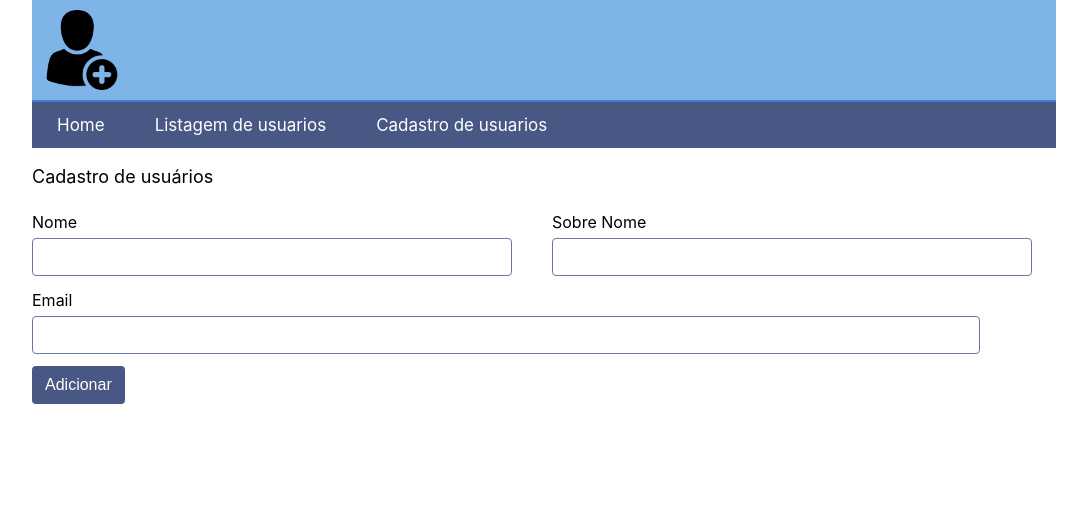
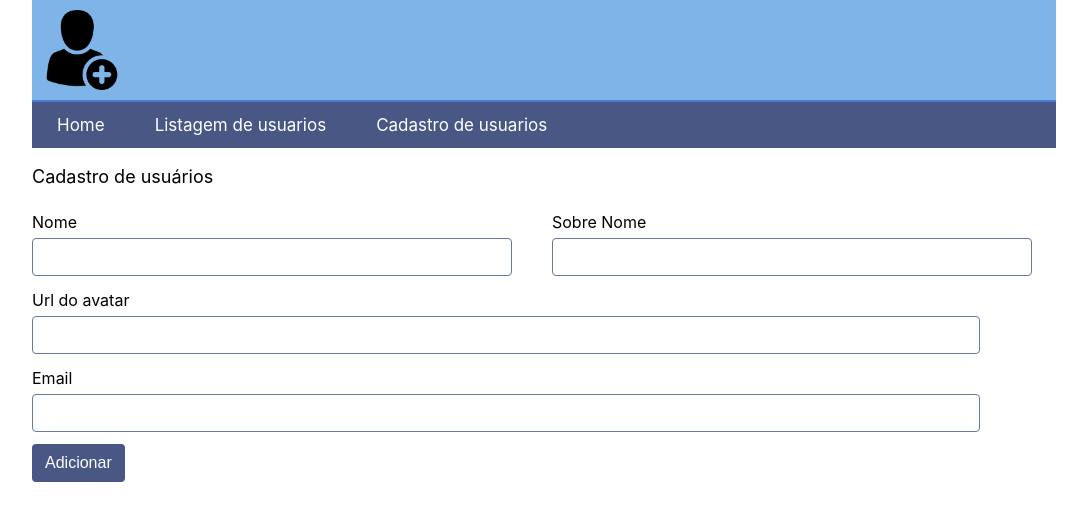
Before and after one commit to giovannirwp/cad-usuario-react, a React (Create React App) app in the folder cad-usuarios/: page /#/cadastro-users in a window 1280 px wide. Shown: the top 520 px of the page, without its empty margins (96-1183 px from the left). Built offline with nearby package versions, Linux system fonts and the light colour scheme.

Commit message:
feat: adicionando arquviso

```diff
--- a/cad-usuarios/db.json
+++ b/cad-usuarios/db.json
@@ -27,6 +27,41 @@
       "avatar": "https://reqres.in/img/faces/6-image.jpg",
       "email": "jose.holt@reqres.in",
       "id": 4
+    },
+    {
+      "nome": "Dida Da Silva",
+      "sobrenome": "Pera",
+      "email": "pedro@hotmail.com",
+      "imagem": "https://st.depositphotos.com/1010338/2099/i/600/depositphotos_20999947-stock-photo-tropical-island-with-palms.jpg",
+      "id": 5
+    },
+    {
+      "nome": "Giovanni",
+      "sobrenome": "Pinto",
+      "email": "giovanni_ge@hotmail.com",
+      "imagem": "https://st.depositphotos.com/1010338/2099/i/600/depositphotos_20999947-stock-photo-tropical-island-with-palms.jpg",
+      "id": 6
+    },
+    {
+      "nome": "Giovanni",
+      "sobrenome": "Pinto",
+      "email": "giovanni_ge@hotmail.com",
+      "imagem": "https://st.depositphotos.com/1010338/2099/i/600/depositphotos_20999947-stock-photo-tropical-island-with-palms.jpg",
+      "id": 7
+    },
+    {
+      "nome": "Gigi",
+      "sobrenome": "Pinto",
+      "email": "giovanni_ge@hotmail.com",
+      "imagem": "https://st.depositphotos.com/1010338/2099/i/600/depositphotos_20999947-stock-photo-tropical-island-with-palms.jpg",
+      "id": 8
+    },
+    {
+      "nome": "titi",
+      "sobrenome": "titi",
+      "email": "titi@hotmt,.c",
+      "imagem": "https://st.depositphotos.com/1010338/2099/i/600/depositphotos_20999947-stock-photo-tropical-island-with-palms.jpg",
+      "id": 9
     }
   ],
   "sobre": [
--- a/cad-usuarios/src/Cadastro/Cadastro.js
+++ b/cad-usuarios/src/Cadastro/Cadastro.js
@@ -1,9 +1,25 @@
 import React, { Component } from 'react'
+import CadastroUsers from '../Pages/CadastroUsers'
 
 export default class Cadastro extends Component {
+  constructor(props) {
+    super(props);
+    this.state = {
+      usuarios: [],
+    };
+    this.adicionarUsuario = this.adicionarUsuario.bind(this);
+  }
+
+  adicionarUsuario(usuario) {
+    const usuarios = [...this.state.usuarios, usuario];
+    this.setState({ usuarios: usuarios });
+  }
+
   render() {
     return (
-      <div>Cadastro</div>
+      <div>
+        <CadastroUsers adicionarUsuario={this.adicionarUsuario} />
+      </div>
     )
   }
 }
--- a/cad-usuarios/src/Pages/CadastroUsers.js
+++ b/cad-usuarios/src/Pages/CadastroUsers.js
@@ -1,19 +1,18 @@
 import React, { Component } from "react";
 import "./css/cadastro.css";
+
+const INITIAL_STATE = {
+  usuario: { nome: '', sobrenome: '', email: '', imagem: '' }
+}
 
 export default class CadastroUsers extends Component {
   constructor(props) {
     super(props);
 
-    this.state = {
-      usuario: {
-        nome: "",
-        sobrenome: "",
-        email: "",
-      },
-    };
+    this.state = INITIAL_STATE;
 
     this.onchangerHander = this.onchangerHander.bind(this);
+    this.onSubmitHander = this.onSubmitHander.bind(this);
   }
 
   onchangerHander(event) {
@@ -24,11 +23,29 @@ export default class CadastroUsers extends Component {
     });
   }
 
+  onSubmitHander(event) {
+    event.preventDefault();
+
+    const usuario = this.state.usuario;
+
+    fetch("http://localhost:3004/usuarios", {
+      method: "POST",
+      headers: { "Content-Type": "application/json" },
+      body: JSON.stringify(usuario),
+    })
+      .then((resposta) => resposta.json())
+      .then((dados) => {
+        console.log(dados);
+        this.setState(INITIAL_STATE);
+        this.props.adicionarUsuario(dados);
+      });
+  }
+
   render() {
     return (
       <div className="container-cadUser">
         <h1 className="cadastro-usuario">Cadastro de usuários</h1>
-        <form>
+        <form onSubmit={this.onSubmitHander}>
           <div className="row">
             <div className="col">
               <label>Nome</label>
@@ -51,6 +68,17 @@ export default class CadastroUsers extends Component {
           </div>
           <div className="row">
             <div className="col">
+              <label>Url do avatar</label>
+              <input
+                type="text"
+                name="imagem"
+                value={this.state.usuario.imagem}
+                onChange={this.onchangerHander}
+              />
+            </div>
+          </div>
+          <div className="row">
+            <div className="col">
               <label>Email</label>
               <input
                 type="text"
@@ -60,7 +88,7 @@ export default class CadastroUsers extends Component {
               />
             </div>
           </div>
-          <button>Adicionar</button>
+            <button type="submit">Adicionar</button>
         </form>
       </div>
     );
--- a/cad-usuarios/src/Pages/css/cadastro.css
+++ b/cad-usuarios/src/Pages/css/cadastro.css
@@ -47,4 +47,7 @@
   line-height: 1.5;
   border-radius: 0.25rem;
   transition: color 0.15s ease-in-out, background-color 0.15s ease-in-out, border-color 0.15s ease-in-out, box-shadow 0.15s ease-in-out;
+}
+.container-cadUser .mr-10 {
+  margin-right: 10px;
 }/*# sourceMappingURL=cadastro.css.map */
--- a/cad-usuarios/src/Pages/css/cadastro.scss
+++ b/cad-usuarios/src/Pages/css/cadastro.scss
@@ -55,4 +55,8 @@
     transition: color .15s ease-in-out, background-color .15s ease-in-out, border-color .15s ease-in-out, box-shadow .15s ease-in-out;
   }
 
+  .mr-10 {
+    margin-right: 10px;
+  }
+
 }
--- a/cad-usuarios/src/Rotas.js
+++ b/cad-usuarios/src/Rotas.js
@@ -10,7 +10,7 @@ export default function Rotas() {
     <Switch>
       <Route exact path='/cadastro' component={Cadastro} />
       <Route exact path='/listagem-users' component={ListagemUsers} />
-      <Route exact path='/cadastro-users' component={CadastroUsers} />
+      <Route exact path='/cadastro-users' component={Cadastro} />
       <Route exact path='/' component={Home} />
     </Switch>
   );
--- a/cad-usuarios/src/components/Users/Users.js
+++ b/cad-usuarios/src/components/Users/Users.js
@@ -3,6 +3,7 @@ import React, { Component } from 'react'
 export default class Users extends Component {
   constructor(props) {
     super(props);
+    console.log('gigi')
     console.log(props.usuario);
   }
   render() {
```
Also changed, not shown: 1 other file (tests, documents, lock files or other folders).
